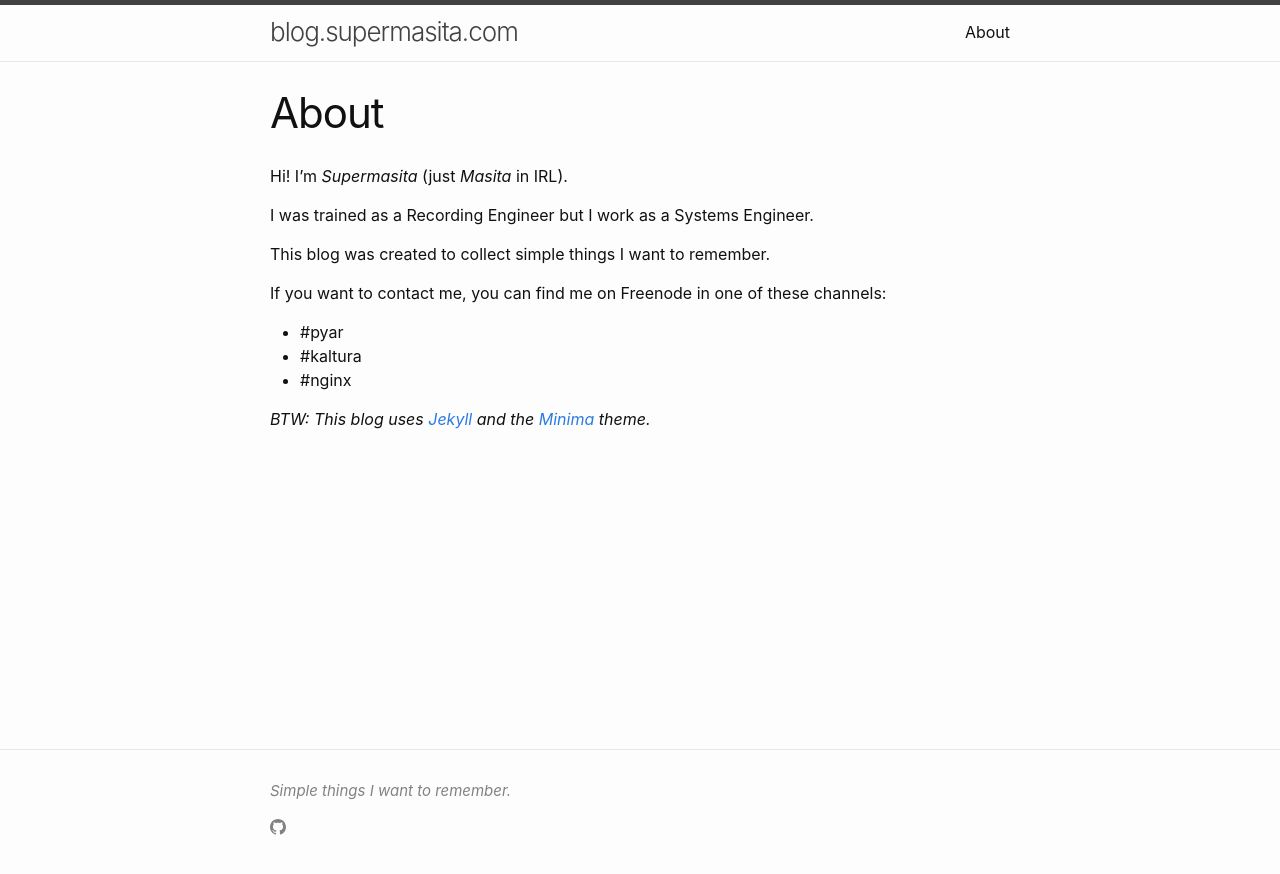
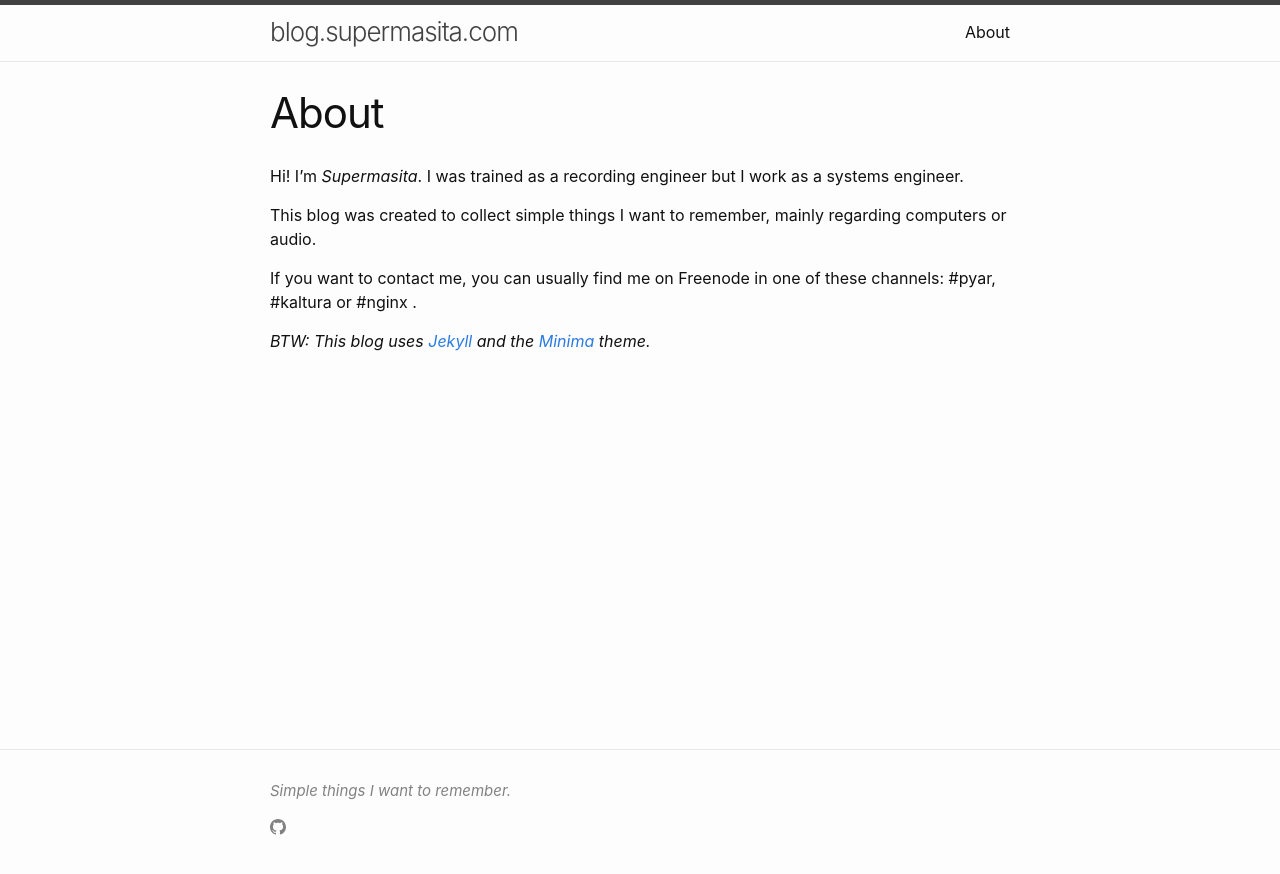
Before and after one commit to supermasita/blog.supermasita.com, a Jekyll site: the page built from about.md, in a window 1280 px wide. Shown: the top 874 px of the page. Built offline with Jekyll 4.4.1, drawn with Linux system fonts in a browser that asks for light colours.

Commit message:
about changes

```diff
--- a/about.md
+++ b/about.md
@@ -4,17 +4,11 @@ title: About
 permalink: /about/
 ---
 
-Hi! I'm _Supermasita_ (just _Masita_ in IRL).
+Hi! I'm _Supermasita_. I was trained as a recording engineer but I work as a systems engineer.
 
-I was trained as a Recording Engineer but I work as a Systems Engineer.
+This blog was created to collect simple things I want to remember, mainly regarding computers or audio.
 
-This blog was created to collect simple things I want to remember.
-
-If you want to contact me, you can find me on Freenode in one of these channels:
-
-* #pyar
-* #kaltura
-* #nginx
+If you want to contact me, you can usually find me on Freenode in one of these channels: #pyar, #kaltura or #nginx .
 
 
 _BTW: This blog uses [Jekyll](https://github.com/jekyll) and the [Minima](https://github.com/jekyll/minima) theme._
```
